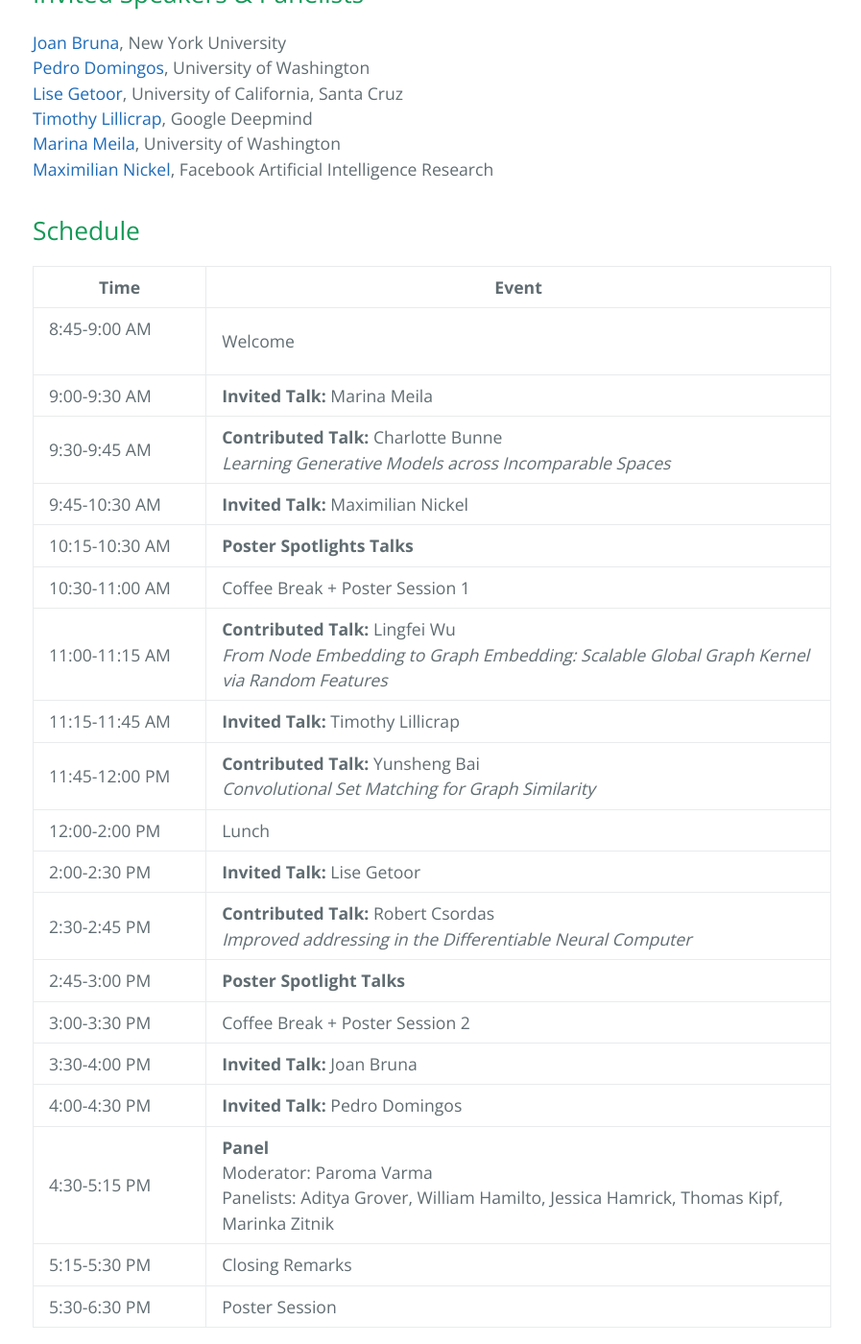
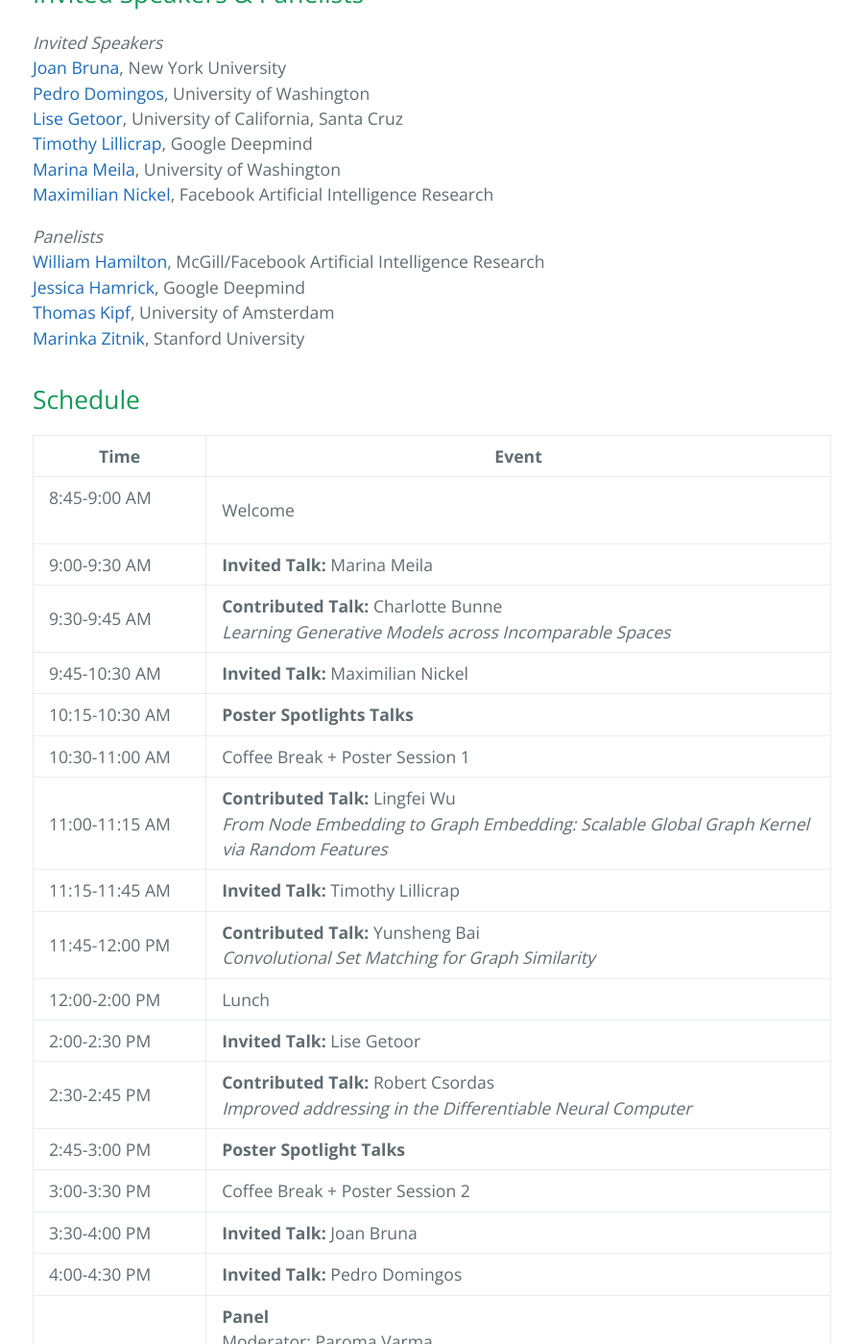
Before and after one commit to r2learning/r2learning.github.io, a Jekyll site: the page docs/index.html, which Jekyll copies as it is, in a window 1280 px wide and 1400 px high, scrolled down 1190 px. Shown: the whole window at 96% size, without its empty margins (190-1087 px from the left). Built offline with Jekyll 4.4.1, drawn with Linux system fonts in a browser that asks for light colours; some of the changed text lies outside the part shown.

Commit message:
panelist affiliations

```diff
--- a/docs/index.html
+++ b/docs/index.html
@@ -54,12 +54,20 @@
 <p>This workshop aims to bring together researchers from both academia and industry interested in addressing various aspects of representation learning for relational reasoning.</p>
 
 <h2 id="-invited-speakers--panelists"><a name="speakers"></a> Invited Speakers &amp; Panelists</h2>
-<p><a href="https://cims.nyu.edu/~bruna/">Joan Bruna</a>, New York University  <br />
+
+<p><em>Invited Speakers</em><br />
+<a href="https://cims.nyu.edu/~bruna/">Joan Bruna</a>, New York University  <br />
 <a href="https://homes.cs.washington.edu/~pedrod/">Pedro Domingos</a>, University of Washington <br />
 <a href="https://getoor.soe.ucsc.edu/home">Lise Getoor</a>, University of California, Santa Cruz <br />
 <a href="http://contrastiveconvergence.net/~timothylillicrap/index.php">Timothy Lillicrap</a>, Google Deepmind   <br />
 <a href="https://www.stat.washington.edu/mmp/">Marina Meila</a>, University of Washington <br />
 <a href="https://mnick.github.io/">Maximilian Nickel</a>, Facebook Artificial Intelligence Research</p>
+
+<p><em>Panelists</em><br />
+<a href="https://williamleif.github.io/">William Hamilton</a>, McGill/Facebook Artificial Intelligence Research<br />
+<a href="http://www.jesshamrick.com/">Jessica Hamrick</a>, Google Deepmind<br />
+<a href="https://tkipf.github.io/">Thomas Kipf</a>, University of Amsterdam<br />
+<a href="https://stanford.edu/~marinka/">Marinka Zitnik</a>, Stanford University</p>
 
 <h2 id="-schedule"><a name="schedule"></a> Schedule</h2>
 
@@ -137,7 +145,7 @@
     </tr>
     <tr>
       <td>4:30-5:15 PM</td>
-      <td><strong>Panel</strong> <br /> Moderator: Paroma Varma <br /> Panelists: Aditya Grover, William Hamilto, Jessica Hamrick, Thomas Kipf, Marinka Zitnik</td>
+      <td><strong>Panel</strong> <br /> Moderator: Paroma Varma <br /> Panelists: Aditya Grover, William Hamilton, Jessica Hamrick, Thomas Kipf, Marinka Zitnik</td>
     </tr>
     <tr>
       <td>5:15-5:30 PM</td>
@@ -280,7 +288,7 @@ All accepted papers will be included in one of the two poster presentation and l
   <li>Thomas Kipf, University of Amsterdam</li>
   <li>Tony Ginart, Stanford University</li>
   <li>Tri Dao, Stanford University</li>
-  <li>William Hamilton, McGill</li>
+  <li>William Hamilton, McGill/Facebook Artificial Intelligence Research</li>
   <li>Yang Song, Stanford University</li>
   <li>Yitao Liang, UCLA</li>
   <li>Yujia Li, DeepMind</li>
```
Also changed, not shown: index.md (+9 -2 lines).
